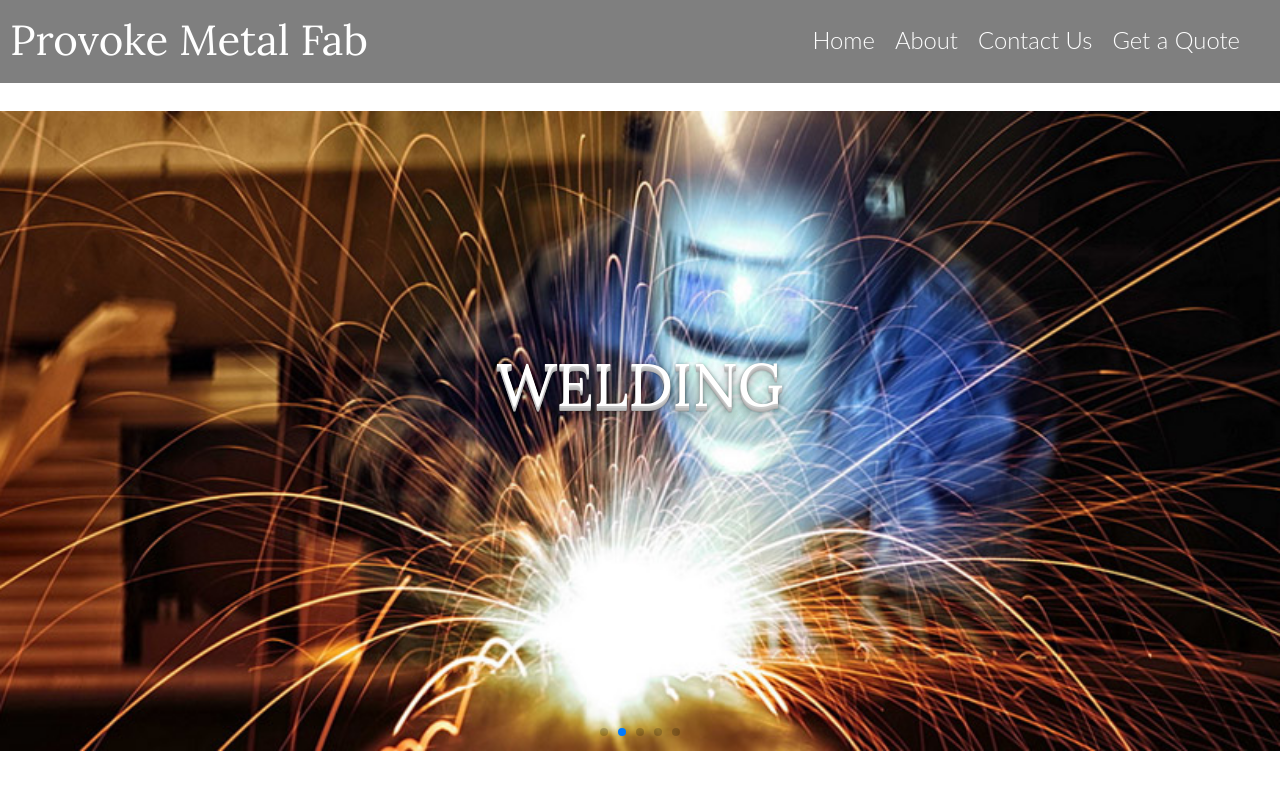
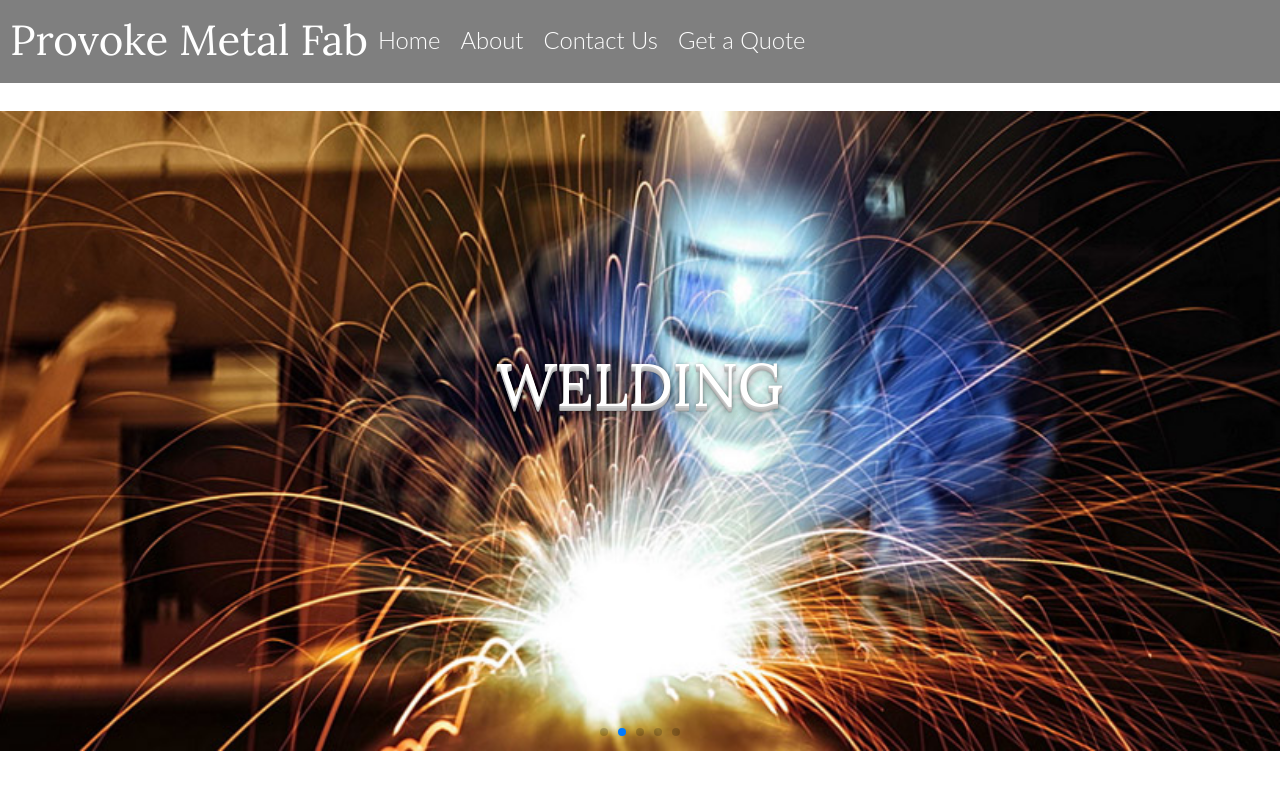
Before and after one commit to laserlens/provoke_metal_fab, a website: page public/views/index.html in a window 1280 px wide. Drawn offline with nearby package versions, Linux system fonts and the light colour scheme; files that its build step writes are made by us from their sources; files whose address does not match are found by name.

Commit message:
syntax fixes design changes

```diff
--- a/public/scripts/quote.controller.js
+++ b/public/scripts/quote.controller.js
@@ -4,4 +4,9 @@ angular.module('ProvokeApp')
 function QuoteController(/*needed services go here*/) {
   var quote = this;
 
+  //function to run after submit
+  quote.submit = function() {
+
+  }
+
 }//end of QuoteController function
--- a/public/views/index.html
+++ b/public/views/index.html
@@ -42,7 +42,7 @@
 
     <!-- Collect the nav links, forms, and other content for toggling -->
     <div class="collapse navbar-collapse" id="bs-example-navbar-collapse-1">
-      <ul class="nav navbar-nav pull-right">
+      <ul class="nav navbar-nav">
         <li><a href="/home">Home</a></li>
         <li><a href="/about">About</a></li>
         <li><a href="/contact">Contact Us</a></li>
```
Also changed, not shown: public/views/home.html (indentation only).
